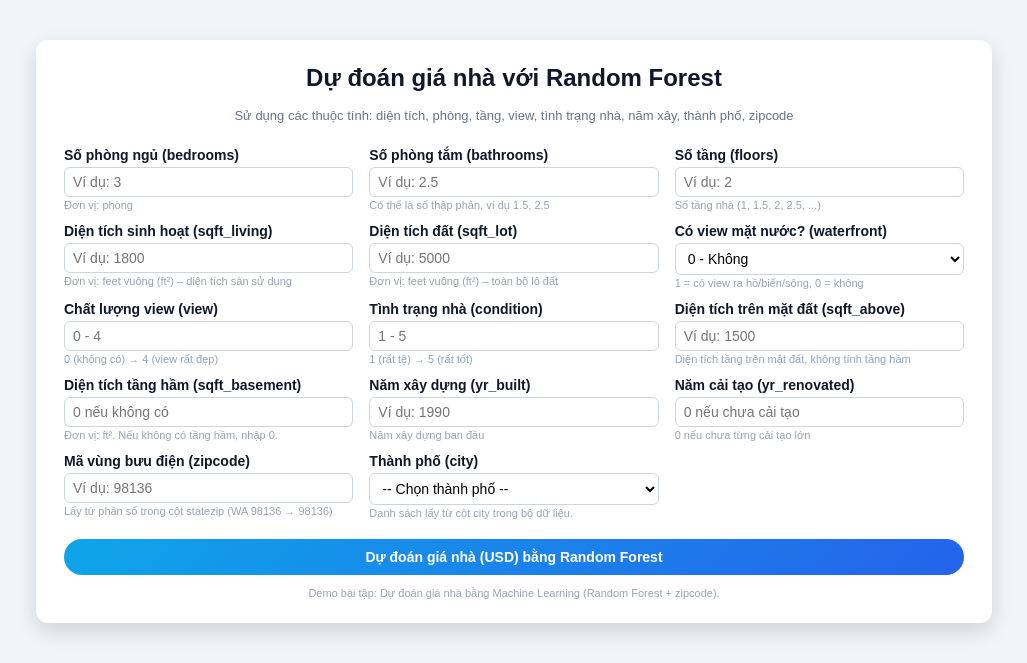
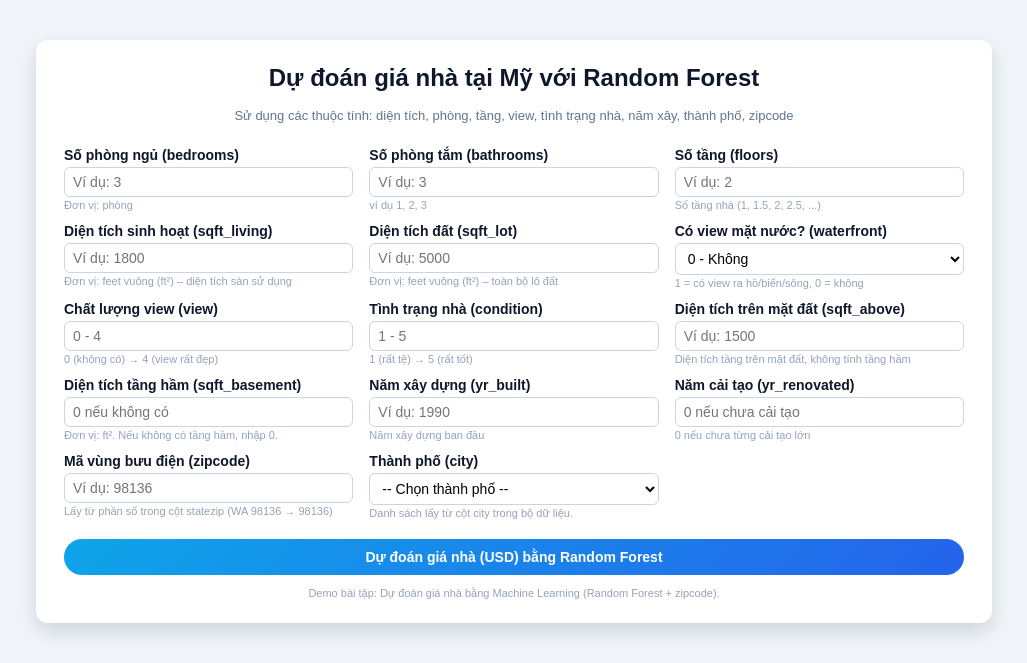
Before and after one commit to KillerBee244/house_price_prediction, a Flask app: page / in a window 1280 px wide. Shown: the top 663 px of the page, without its empty margins (126-1153 px from the left). Run offline with Flask 3, Linux system fonts and the light colour scheme; parts of the project's set-up code (start-up, migrations or seed data) failed here and were passed over.

Commit message:
Update house price prediction heading and input fields

```diff
--- a/templates/index.html
+++ b/templates/index.html
@@ -152,7 +152,7 @@
   </head>
   <body>
     <div class="container">
-      <h1>Dự đoán giá nhà với Random Forest</h1>
+      <h1>Dự đoán giá nhà tại Mỹ với Random Forest</h1>
       <div class="subtitle">
         Sử dụng các thuộc tính: diện tích, phòng, tầng, view, tình trạng nhà,
         năm xây, thành phố, zipcode
@@ -182,13 +182,13 @@
           <label for="bathrooms">Số phòng tắm (bathrooms)</label>
           <input
             type="number"
-            step="0.25"
+            step="1"
             id="bathrooms"
             name="bathrooms"
-            placeholder="Ví dụ: 2.5"
+            placeholder="Ví dụ: 3"
             required
           />
-          <div class="unit-note">Có thể là số thập phân, ví dụ 1.5, 2.5</div>
+          <div class="unit-note">ví dụ 1, 2, 3</div>
         </div>
 
         <!-- floors -->
```
